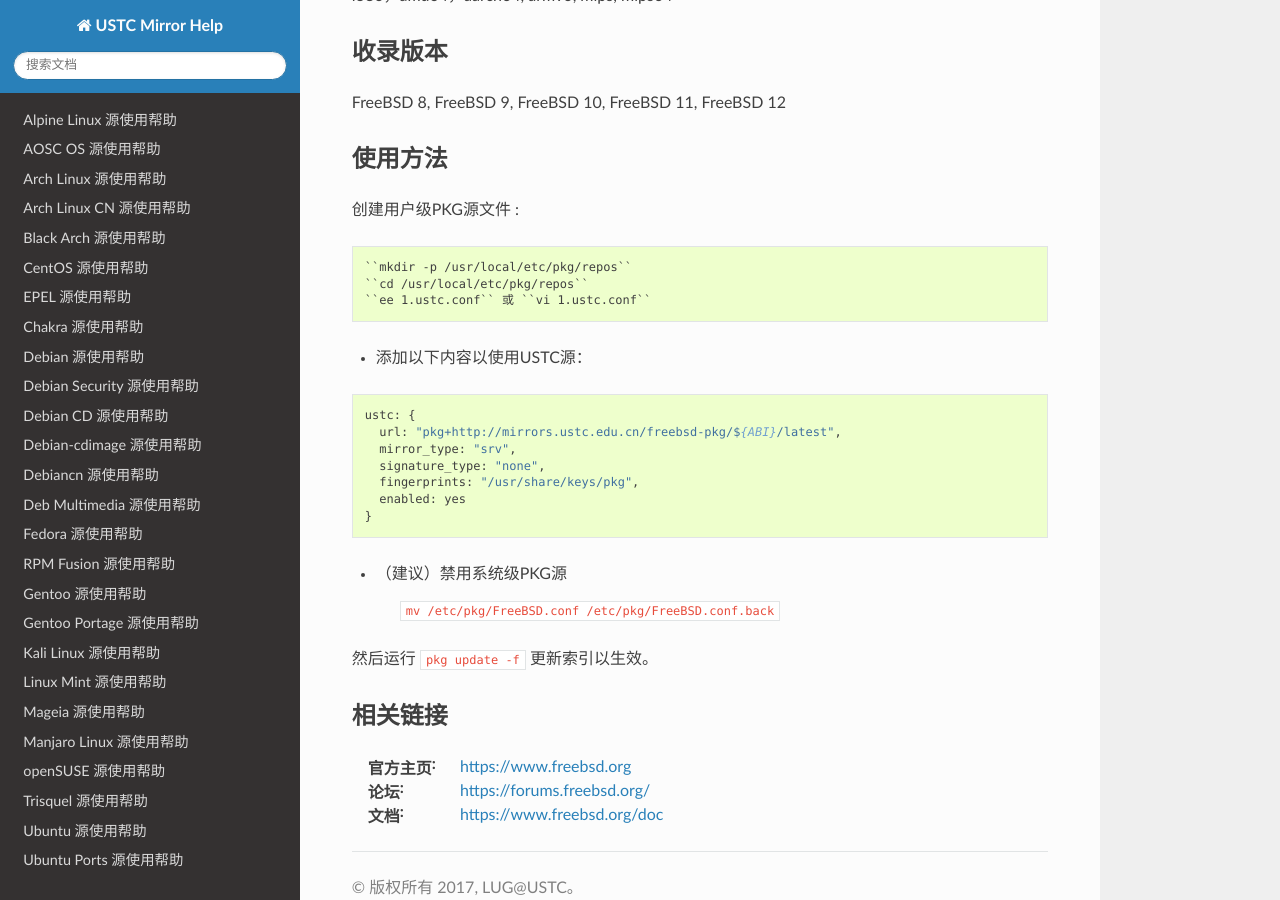
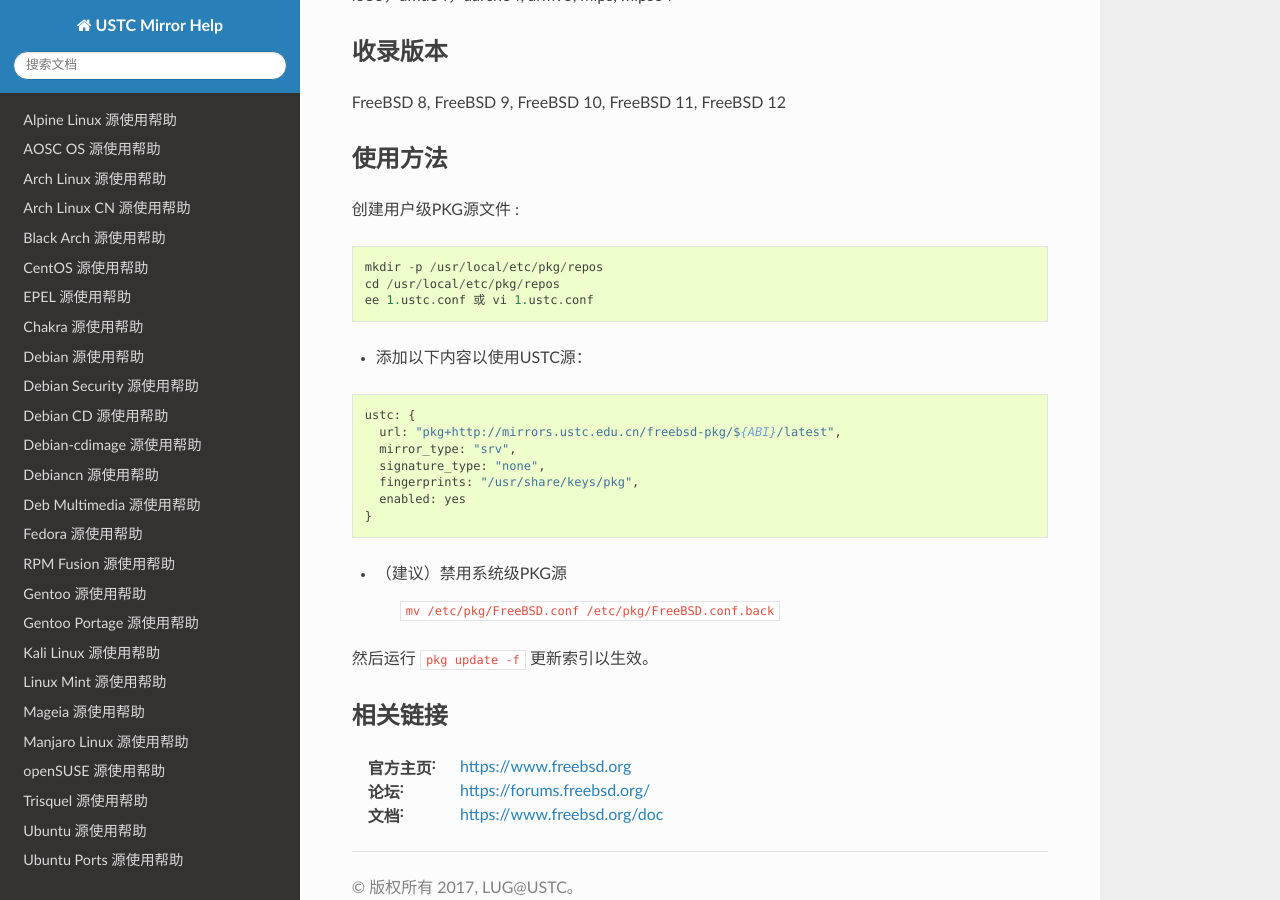
Before and after one commit to ustclug/mirrorhelp, a Sphinx documentation site: the page built from source/freebsd-pkg.rst, in a window 1280 px wide and 900 px high, scrolled down 457 px. Built offline with Sphinx 7.4.7 and the Read the Docs theme 2.0.0, drawn with Linux system fonts in a browser that asks for light colours; pages that are not in the unit, such as notebooks, are missing from menus.

```diff
--- a/source/freebsd-pkg.rst
+++ b/source/freebsd-pkg.rst
@@ -31,9 +31,9 @@ FreeBSD 8, FreeBSD 9, FreeBSD 10, FreeBSD 11, FreeBSD 12
 
 ::
 
-					``mkdir -p /usr/local/etc/pkg/repos``
-					``cd /usr/local/etc/pkg/repos``
-					``ee 1.ustc.conf`` 或 ``vi 1.ustc.conf``
+					mkdir -p /usr/local/etc/pkg/repos
+					cd /usr/local/etc/pkg/repos
+					ee 1.ustc.conf 或 vi 1.ustc.conf
 
 * 添加以下内容以使用USTC源：
 
```
